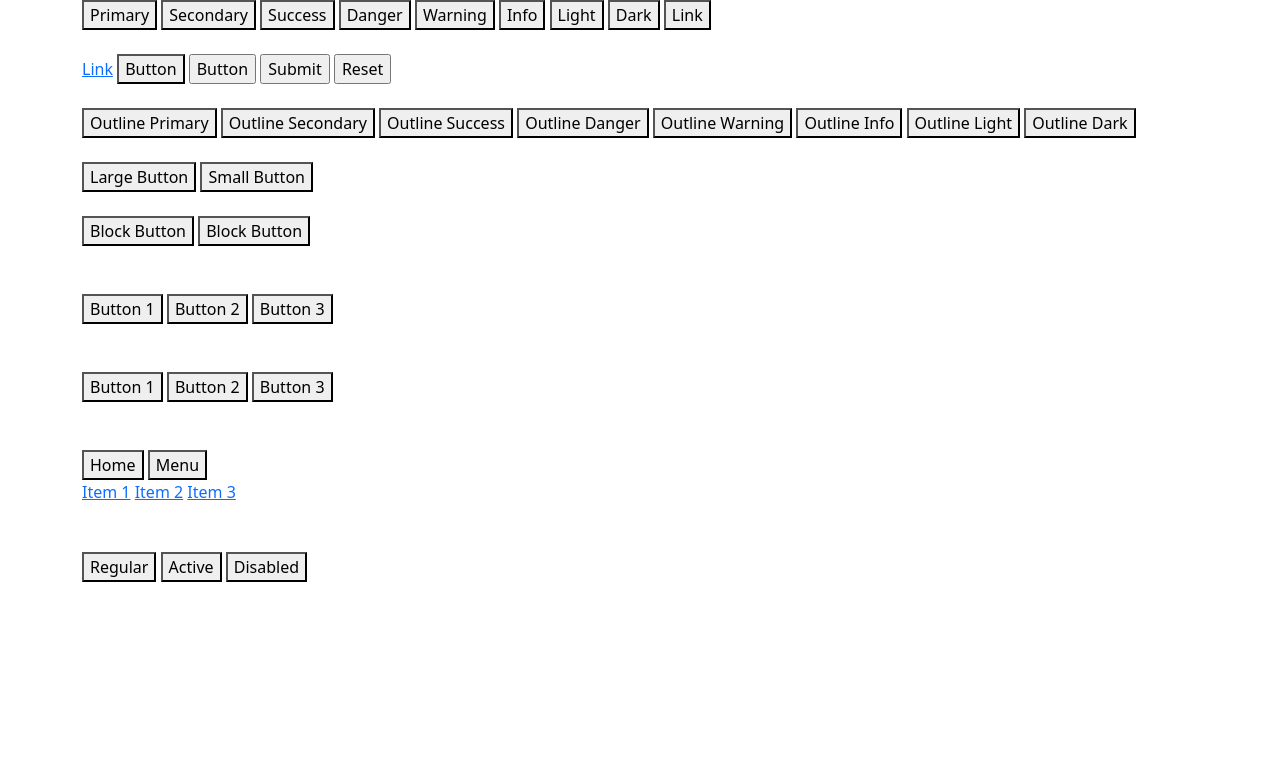
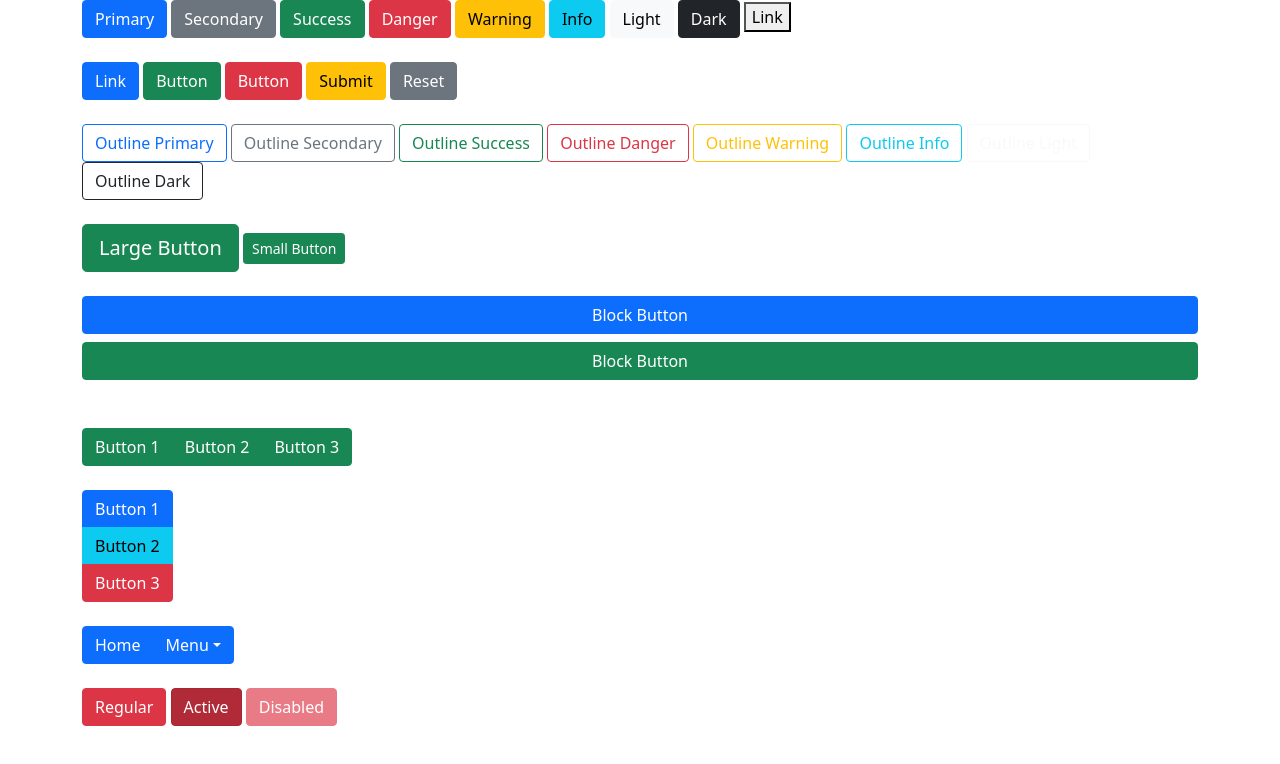
Before and after one commit to PEXXVIII/github-desktop-project, a plain HTML site: page 9.Button.html in a window 1280 px wide. Drawn offline with nearby package versions, Linux system fonts and the light colour scheme.

Commit message:
9.Button
9.Button

```diff
--- a/9.Button.html
+++ b/9.Button.html
@@ -10,79 +10,79 @@
 <body>
     <div class="container">
         <!-- สีของปุ่ม -->
-        <button>Primary</button>
-        <button>Secondary</button>
-        <button>Success</button>
-        <button>Danger</button>
-        <button>Warning</button>
-        <button>Info</button>
-        <button>Light</button>
-        <button>Dark</button>
+        <button class="btn btn-primary">Primary</button>
+        <button class="btn btn-secondary">Secondary</button>
+        <button class="btn btn-success">Success</button>
+        <button class="btn btn-danger">Danger</button>
+        <button class="btn btn-warning">Warning</button>
+        <button class="btn btn-info">Info</button>
+        <button class="btn btn-light">Light</button>
+        <button class="btn btn-dark">Dark</button>
 
         <!-- ปุ่มแบบ Link -->
         <button type="button">Link</button>
 
         <br><br>
         <!-- Button Tag -->
-        <a href="#">Link</a>
-        <button type="button">Button</button>
-        <input type="button" value="Button">
-        <input type="submit" value="Submit">
-        <input type="reset" value="Reset">
+        <a href="#" class="btn btn-primary">Link</a>
+        <button type="button"class="btn btn-success" >Button</button>
+        <input type="button" class="btn btn-danger" value="Button">
+        <input type="submit"class="btn btn-warning" value="Submit">
+        <input type="reset" class="btn btn-secondary" value="Reset">
         <br><br>
 
         <!-- Outline Button -->
-        <button>Outline Primary</button>
-        <button>Outline Secondary</button>
-        <button>Outline Success</button>
-        <button>Outline Danger</button>
-        <button>Outline Warning</button>
-        <button>Outline Info</button>
-        <button>Outline Light</button>
-        <button>Outline Dark</button>
+        <button class="btn btn-outline-primary">Outline Primary</button>
+        <button class="btn btn-outline-secondary">Outline Secondary</button>
+        <button class="btn btn-outline-success">Outline Success</button>
+        <button class="btn btn-outline-danger">Outline Danger</button>
+        <button class="btn btn-outline-warning">Outline Warning</button>
+        <button class="btn btn-outline-info">Outline Info</button>
+        <button class="btn btn-outline-light">Outline Light</button>
+        <button class="btn btn-outline-dark">Outline Dark</button>
         <br><br>
 
         <!-- ขนาดของปุ่ม -->
-        <button>Large Button</button>
-        <button>Small Button</button>
+        <button class="btn btn-success btn-lg">Large Button</button>
+        <button class="btn btn-success btn-sm">Small Button</button>
         <br><br>
 
         <!-- Block Button -->
-        <div>
-            <button>Block Button</button>
-            <button>Block Button</button>
+        <div class="d-grid gap-2">
+            <button class="btn btn-primary">Block Button</button>
+            <button class="btn btn-success">Block Button</button>
         </div>
 
         <br><br>
         <!-- Button Group -->
-        <div>
-            <button>Button 1</button>
-            <button>Button 2</button>
-            <button>Button 3</button>
+        <div class="btn-group">
+            <button class="btn btn-success">Button 1</button>
+            <button class="btn btn-success">Button 2</button>
+            <button class="btn btn-success">Button 3</button>
         </div>
         <br><br>
         <!-- Button Vertical Group -->
-        <div>
-            <button>Button 1</button>
-            <button>Button 2</button>
-            <button>Button 3</button>
+        <div class="btn-group-vertical">
+            <button class="btn btn-primary">Button 1</button>
+            <button class="btn btn-info">Button 2</button>
+            <button class="btn btn-danger">Button 3</button>
         </div>
         <br><br>
         <!-- Dropdown Menu -->
-        <div>
-            <button>Home</button>
-            <button>Menu</button>
-            <div>
-                <a href="#">Item 1</a>
-                <a href="#">Item 2</a>
-                <a href="#">Item 3</a>
+        <div class="btn-group">
+            <button class="btn btn-primary">Home</button>
+            <button class="btn btn-primary dropdown-toggle" data-bs-toggle="dropdown">Menu</button>
+            <div class="dropdown-menu">
+                <a href="#" class="dropdown-item">Item 1</a>
+                <a href="#" class="dropdown-item">Item 2</a>
+                <a href="#" class="dropdown-item">Item 3</a>
             </div>
         </div>
         <br><br>
         <!-- Button style -->
-        <button>Regular</button>
-        <button>Active</button>
-        <button>Disabled</button>
+        <button class="btn btn-danger">Regular</button>
+        <button class="btn btn-danger active">Active</button>
+        <button class="btn btn-danger disabled">Disabled</button>
     </div>
 </body>
 </html>
```
